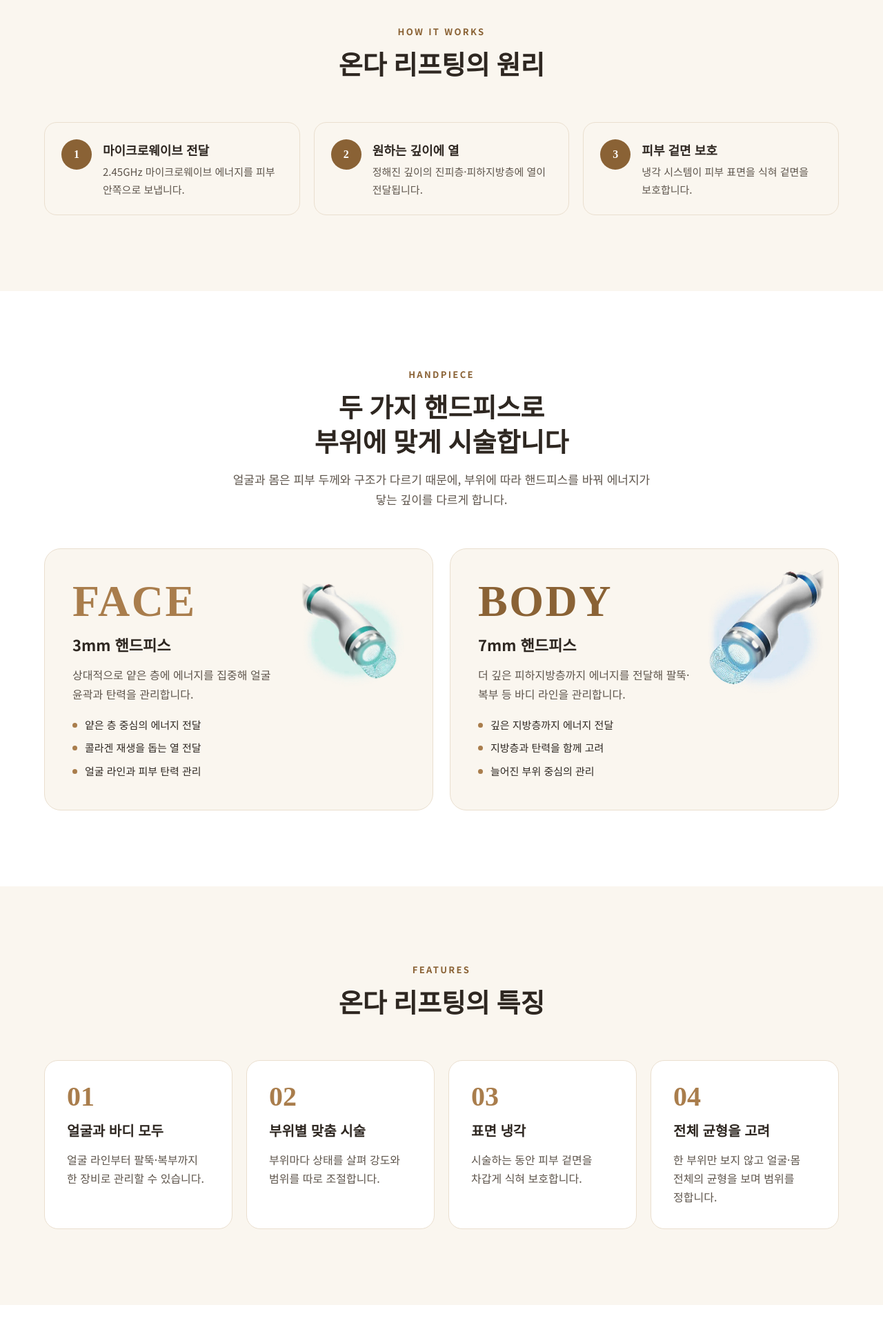
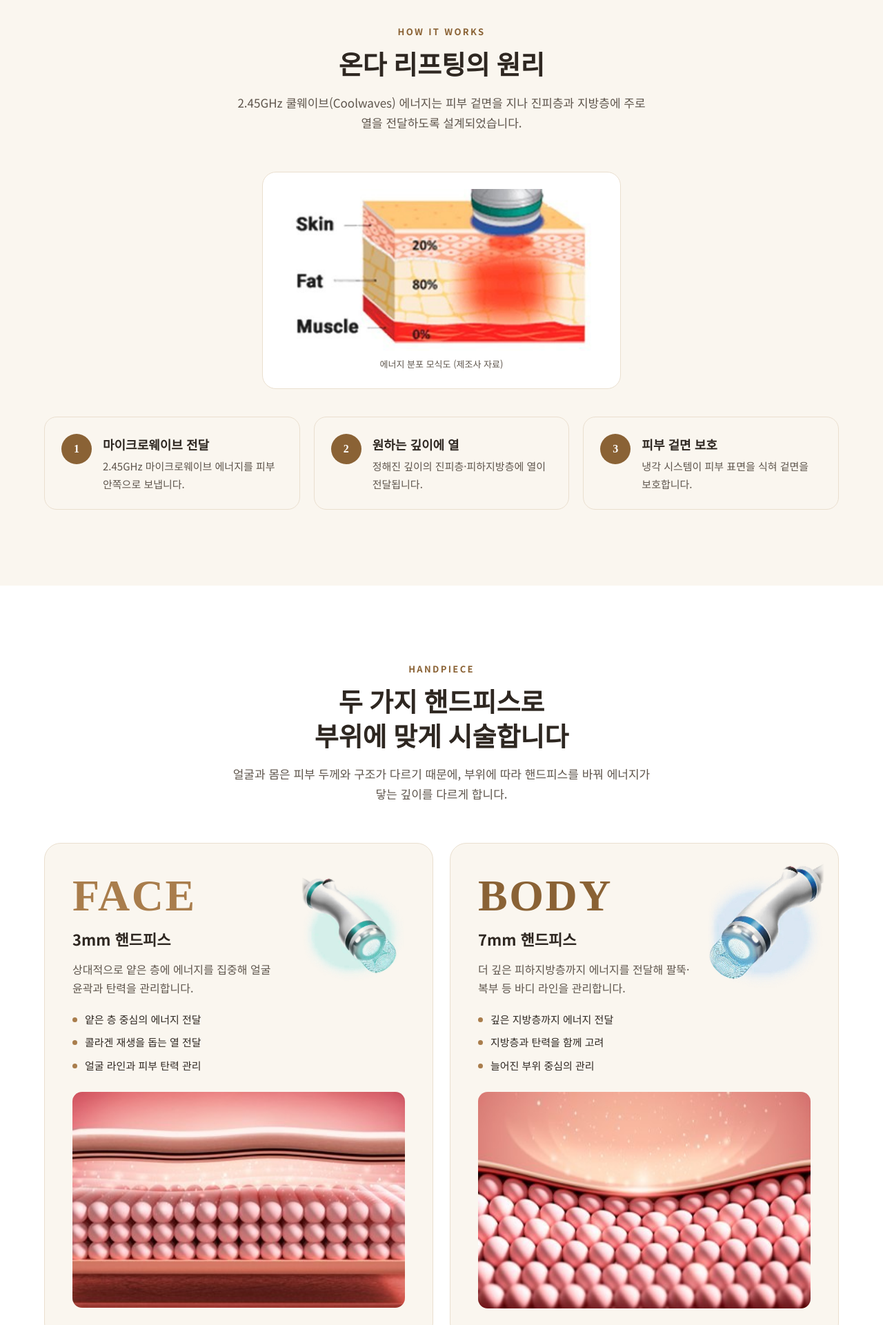
Before and after one commit to seungjin0226-design/homepage, a plain HTML site: page care-skin.html in a window 1280 px wide. Shown: the part 1660-3581 px from the top of the page at 69% size. Drawn offline with Linux system fonts and the light colour scheme.

Commit message:
피부 클리닉 온다 이미지 보강
Co-Authored-By: Claude Opus 5.5 <noreply@anthropic.com>
Claude-Session: https://claude.ai/code/session_01A3yRwJSbkq5av5JcqNupWB

```diff
--- a/care-skin.html
+++ b/care-skin.html
@@ -14,8 +14,8 @@
 <link rel="preconnect" href="https://fonts.googleapis.com">
 <link rel="preconnect" href="https://fonts.gstatic.com" crossorigin>
 <link href="https://fonts.googleapis.com/css2?family=Noto+Sans+KR:wght@400;500;700&family=Noto+Serif+KR:wght@500;700&display=swap" rel="stylesheet">
-<link rel="stylesheet" href="style.css?v=202611171621">
-<script src="main.js?v=202611171621" defer></script>
+<link rel="stylesheet" href="style.css?v=202611171626">
+<script src="main.js?v=202611171626" defer></script>
 <script type="application/ld+json">{"@context": "https://schema.org", "@type": "MedicalClinic", "@id": "https://janggok365brm.com/#clinic", "name": "장곡365바른몸한의원", "url": "https://janggok365brm.com/", "telephone": "+82-31-365-3685"}</script>
 <script type="application/ld+json">{"@context": "https://schema.org", "@type": "MedicalWebPage", "url": "https://janggok365brm.com/care-skin.html", "name": "피부 클리닉 진료 안내", "about": {"@type": "MedicalTherapy", "name": "피부 클리닉"}, "publisher": {"@id": "https://janggok365brm.com/#clinic"}}</script>
 <script type="application/ld+json">{"@context": "https://schema.org", "@type": "BreadcrumbList", "itemListElement": [{"@type": "ListItem", "position": 1, "name": "홈", "item": "https://janggok365brm.com/"}, {"@type": "ListItem", "position": 2, "name": "진료과목", "item": "https://janggok365brm.com/care-pain.html"}, {"@type": "ListItem", "position": 3, "name": "피부 클리닉", "item": "https://janggok365brm.com/care-skin.html"}]}</script>
@@ -85,7 +85,8 @@
 </div></section>
 
 <section class="sec"><div class="wrap">
-<div class="head reveal"><span class="label">HOW IT WORKS</span><h2>온다 리프팅의 원리</h2></div>
+<div class="head reveal"><span class="label">HOW IT WORKS</span><h2>온다 리프팅의 원리</h2><p>2.45GHz 쿨웨이브(Coolwaves) 에너지는 피부 겉면을 지나 진피층과 지방층에 주로 열을 전달하도록 설계되었습니다.</p></div>
+<figure class="cw reveal"><img src="images/onda-coolwaves.jpg" alt="쿨웨이브 에너지가 피부(Skin) 20%, 지방(Fat) 80%, 근육(Muscle) 0%로 전달되는 모식도"><figcaption>에너지 분포 모식도 (제조사 자료)</figcaption></figure>
 <div class="flow3">
 <div class="flow-step reveal"><b>1</b><div><h3>마이크로웨이브 전달</h3><p>2.45GHz 마이크로웨이브 에너지를 피부 안쪽으로 보냅니다.</p></div></div>
 <div class="flow-step reveal"><b>2</b><div><h3>원하는 깊이에 열</h3><p>정해진 깊이의 진피층·피하지방층에 열이 전달됩니다.</p></div></div>
@@ -102,6 +103,7 @@
 <h3>3mm 핸드피스</h3>
 <p>상대적으로 얕은 층에 에너지를 집중해 얼굴 윤곽과 탄력을 관리합니다.</p>
 <ul><li>얕은 층 중심의 에너지 전달</li><li>콜라겐 재생을 돕는 열 전달</li><li>얼굴 라인과 피부 탄력 관리</li></ul>
+<img class="hp-layer" src="images/onda-layer-3mm.jpg" alt="3mm 핸드피스가 얕은 층에 열을 전달하는 모식도">
 </div>
 <div class="hp hp-body reveal">
 <img class="hp-img" src="images/hp-body.png" alt="온다 7mm 바디용 핸드피스">
@@ -109,12 +111,14 @@
 <h3>7mm 핸드피스</h3>
 <p>더 깊은 피하지방층까지 에너지를 전달해 팔뚝·복부 등 바디 라인을 관리합니다.</p>
 <ul><li>깊은 지방층까지 에너지 전달</li><li>지방층과 탄력을 함께 고려</li><li>늘어진 부위 중심의 관리</li></ul>
+<img class="hp-layer" src="images/onda-layer-7mm.jpg" alt="7mm 핸드피스가 깊은 지방층에 열을 전달하는 모식도">
 </div>
 </div>
 </div></section>
 
 <section class="sec"><div class="wrap">
 <div class="head reveal"><span class="label">FEATURES</span><h2>온다 리프팅의 특징</h2></div>
+<img class="onda-banner reveal" src="images/onda-model.jpg" alt="온다 리프팅 핸드피스와 장비">
 <div class="values"><div class="value reveal"><span class="num">01</span><h3>얼굴과 바디 모두</h3><p>얼굴 라인부터 팔뚝·복부까지 한 장비로 관리할 수 있습니다.</p></div><div class="value reveal"><span class="num">02</span><h3>부위별 맞춤 시술</h3><p>부위마다 상태를 살펴 강도와 범위를 따로 조절합니다.</p></div><div class="value reveal"><span class="num">03</span><h3>표면 냉각</h3><p>시술하는 동안 피부 겉면을 차갑게 식혀 보호합니다.</p></div><div class="value reveal"><span class="num">04</span><h3>전체 균형을 고려</h3><p>한 부위만 보지 않고 얼굴·몸 전체의 균형을 보며 범위를 정합니다.</p></div></div>
 </div></section>
 
--- a/style.css
+++ b/style.css
@@ -362,6 +362,14 @@ body.pop-open{overflow:hidden}
 .pop-foot button+button{border-left:1px solid var(--line);color:var(--text);font-weight:700}
 .pop-foot button:hover{background:var(--bg)}
 
+
+/* 온다 이미지 추가 */
+.cw{margin:0 auto 40px;max-width:520px;background:#fff;border:1px solid var(--line);border-radius:20px;padding:24px;text-align:center}
+.cw img{width:100%;height:auto}
+.cw figcaption{font-size:13px;color:var(--sub);margin-top:8px}
+.hp-layer{width:100%;height:auto;border-radius:14px;margin-top:14px;position:relative}
+.onda-banner{width:100%;height:auto;border-radius:22px;margin-bottom:32px;display:block}
+
 /* 하단 */
 footer{background:var(--dark);color:#DCD2C4;font-size:14px}
 footer .wrap{padding-top:56px;padding-bottom:56px;display:flex;flex-direction:column;gap:14px}
```
Also changed, not shown: about.html (+2 -2 lines), care-accident.html (+2 -2 lines), care-constitution.html (+2 -2 lines), care-diet.html (+2 -2 lines), care-growth.html (+2 -2 lines), care-pain.html (+2 -2 lines), care-women.html (+2 -2 lines), doctor.html (+2 -2 lines), faq.html (+2 -2 lines), fees.html (+2 -2 lines), index.html (+2 -2 lines), location.html (+2 -2 lines), notice.html (+2 -2 lines), privacy.html (+2 -2 lines), 4 more files.
